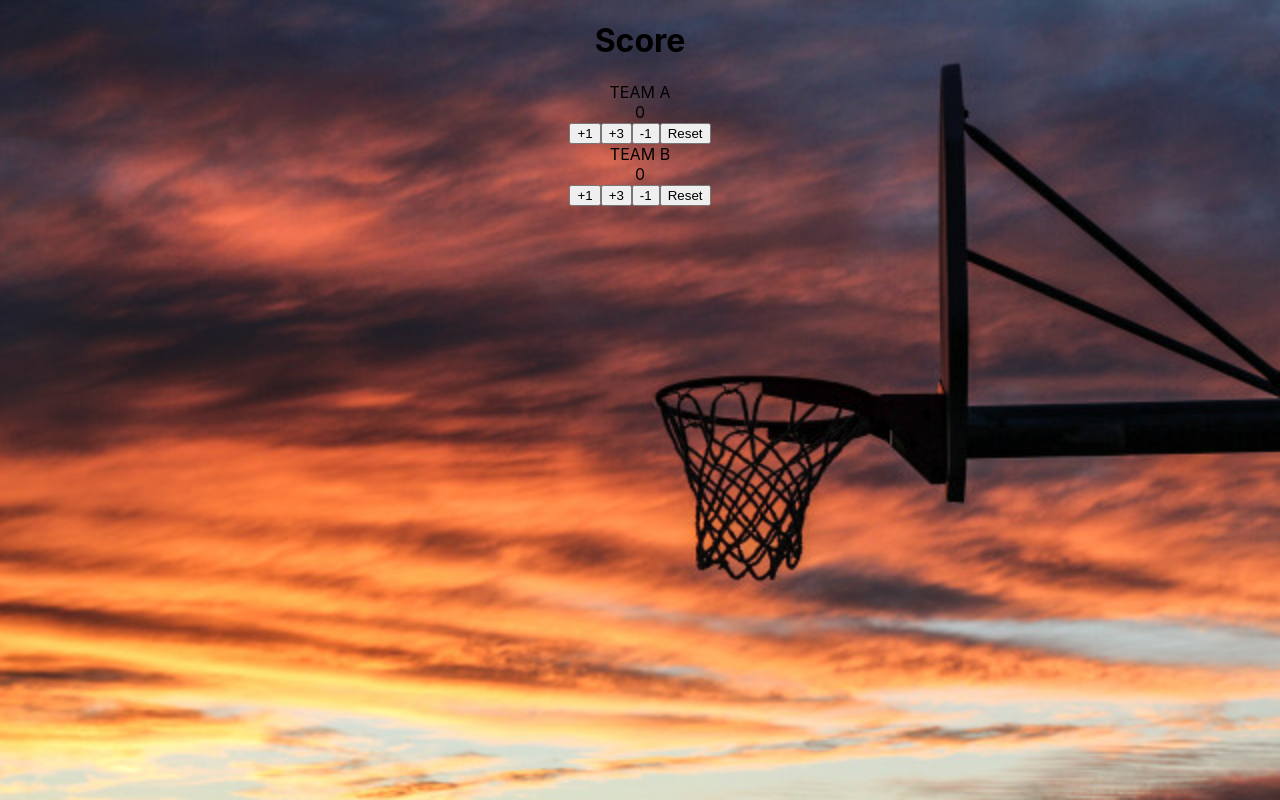
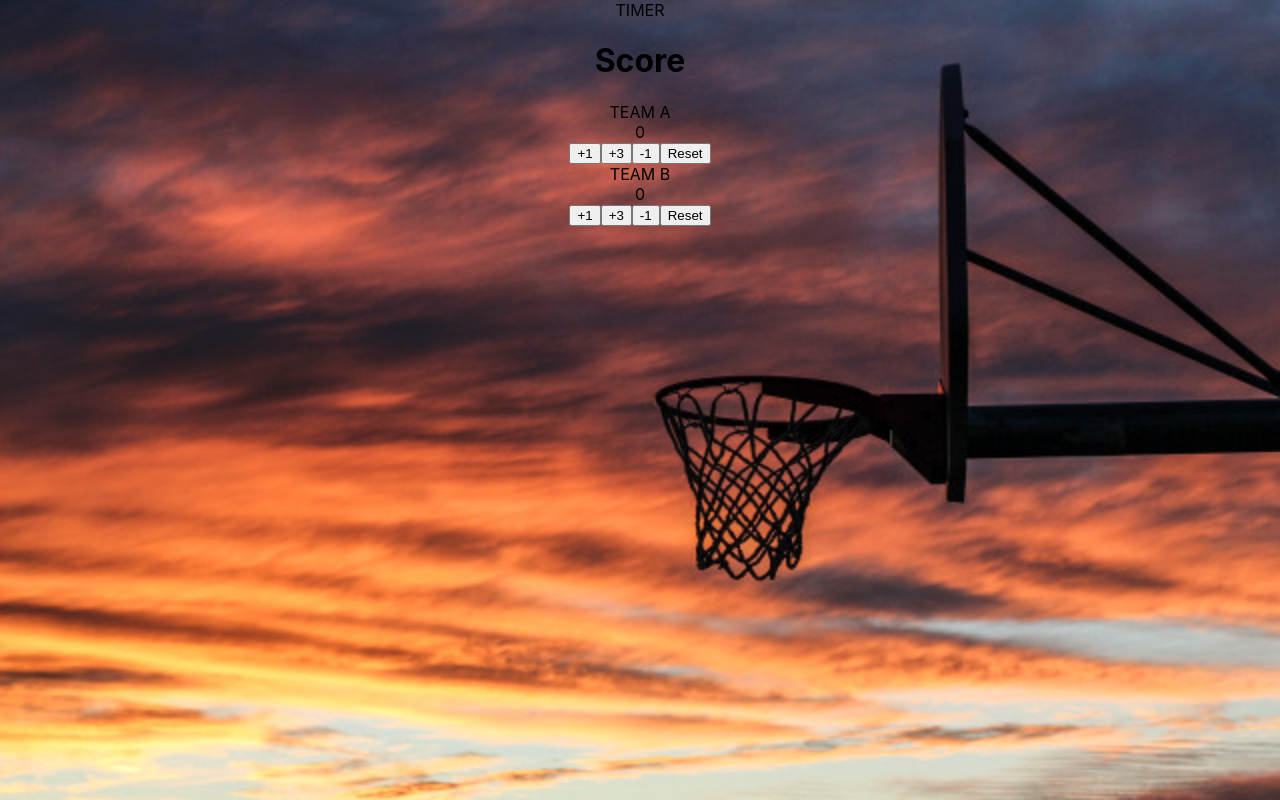
Before and after one commit to lroberts77/Tdd-react-practice, a React (Create React App) app: page / in a window 1280 px wide. Built offline with nearby package versions, Linux system fonts and the light colour scheme.

Commit message:
added the div with the text timer and passed test

```diff
--- a/src/Counter.js
+++ b/src/Counter.js
@@ -5,6 +5,7 @@ export default function Counter() {
   var [counterb, setcounterb] = useState(0);
   return(
     <div>
+      <div id="timer">TIMER</div>
       <h1>Score</h1>
       <div id="team-a">TEAM A</div>
       <div id="counter-valuea">{countera}</div>
```
